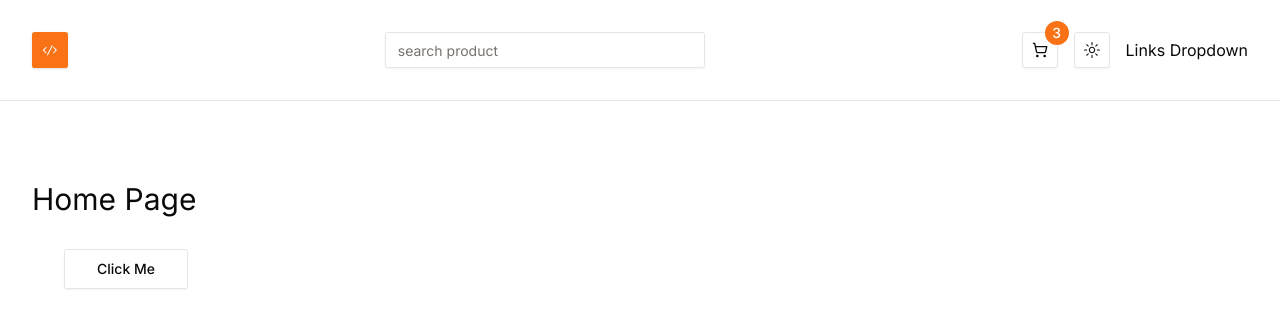
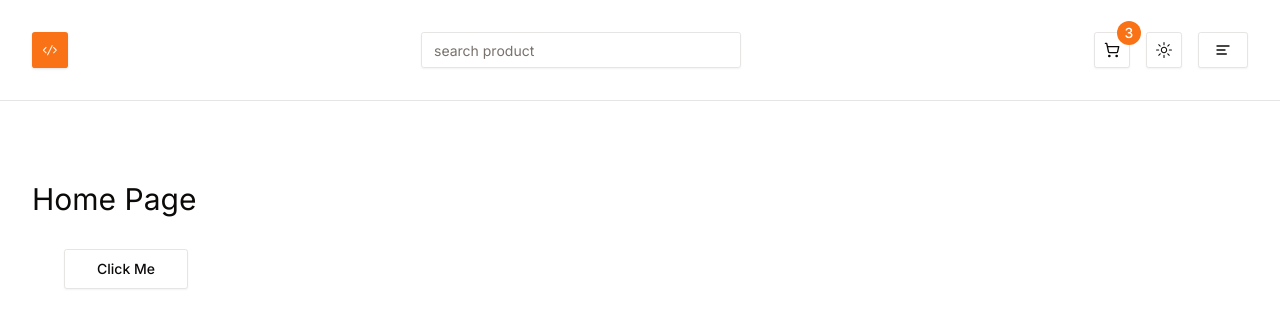
Before and after one commit to tneos/store-project, a Next.js app: page / in a window 1280 px wide. Shown: the top 328 px of the page. Built offline with nearby package versions, Linux system fonts and the light colour scheme.

Commit message:
Add links dropdown component

```diff
--- a/components/navbar/LinksDropdown.tsx
+++ b/components/navbar/LinksDropdown.tsx
@@ -1,4 +1,35 @@
+import {
+  DropdownMenu,
+  DropdownMenuContent,
+  DropdownMenuItem,
+  DropdownMenuTrigger,
+  DropdownMenuSeparator,
+} from "@/components/ui/dropdown-menu";
+import {LuAlignLeft} from "react-icons/lu";
+import Link from "next/link";
+import {Button} from "../ui/button";
+import {links} from "@/utils/links";
+
 function LinksDropdown() {
-  return <div>Links Dropdown</div>;
+  return (
+    <DropdownMenu>
+      <DropdownMenuTrigger asChild>
+        <Button variant="outline" className="flex gap-4 max-w-[100px]">
+          <LuAlignLeft className="w-6 h-6" />
+        </Button>
+      </DropdownMenuTrigger>
+      <DropdownMenuContent className="w-40 mx-2" align="start" sideOffset={20}>
+        {links.map(link => {
+          return (
+            <DropdownMenuItem key={link.href}>
+              <Link href={link.href} className="capitalize w-full">
+                {link.label}
+              </Link>
+            </DropdownMenuItem>
+          );
+        })}
+      </DropdownMenuContent>
+    </DropdownMenu>
+  );
 }
 export default LinksDropdown;
--- /dev/null
+++ b/utils/links.ts
@@ -0,0 +1,13 @@
+type NavLink = {
+  href: string;
+  label: string;
+};
+
+export const links: NavLink[] = [
+  {href: "/", label: "home"},
+  {href: "/about", label: "about"},
+  {href: "/products", label: "products"},
+  {href: "/favourites", label: "favourites"},
+  {href: "/cart", label: "cart"},
+  {href: "/orders", label: "orders"},
+];
```
